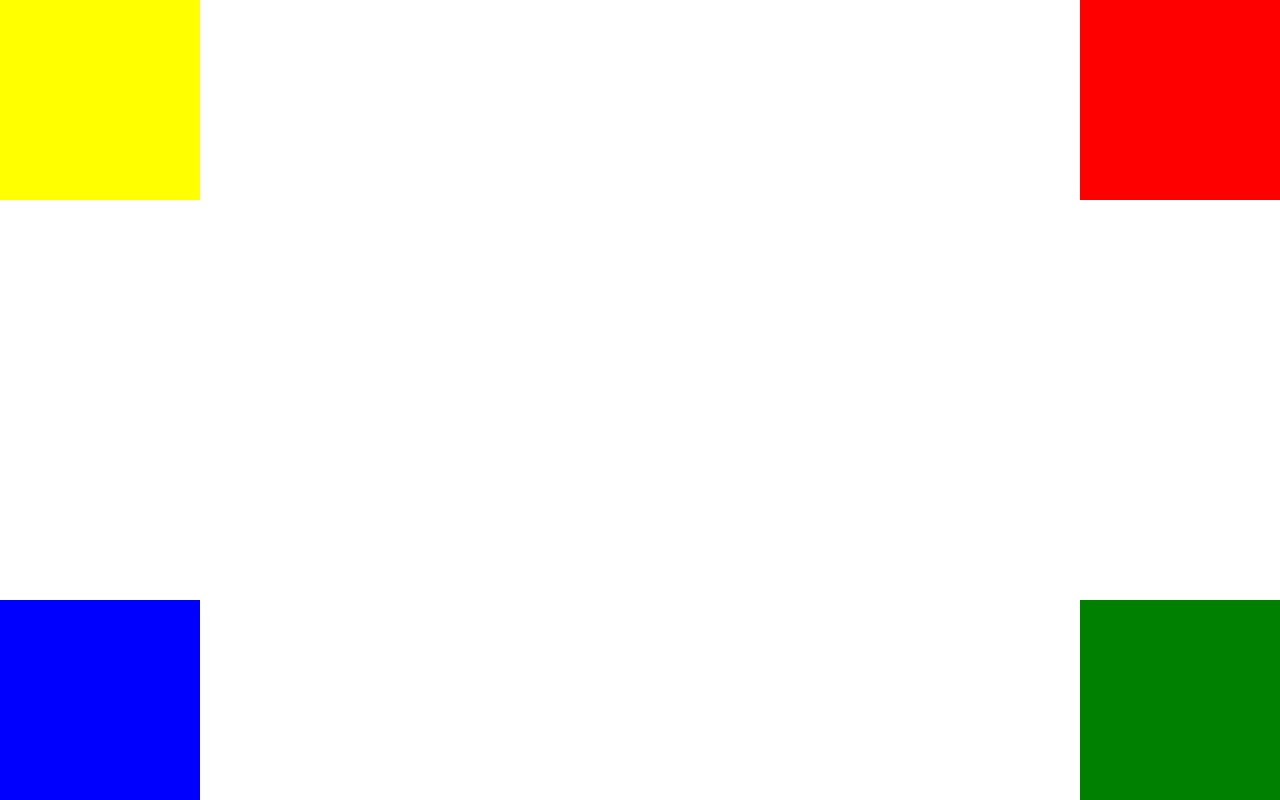
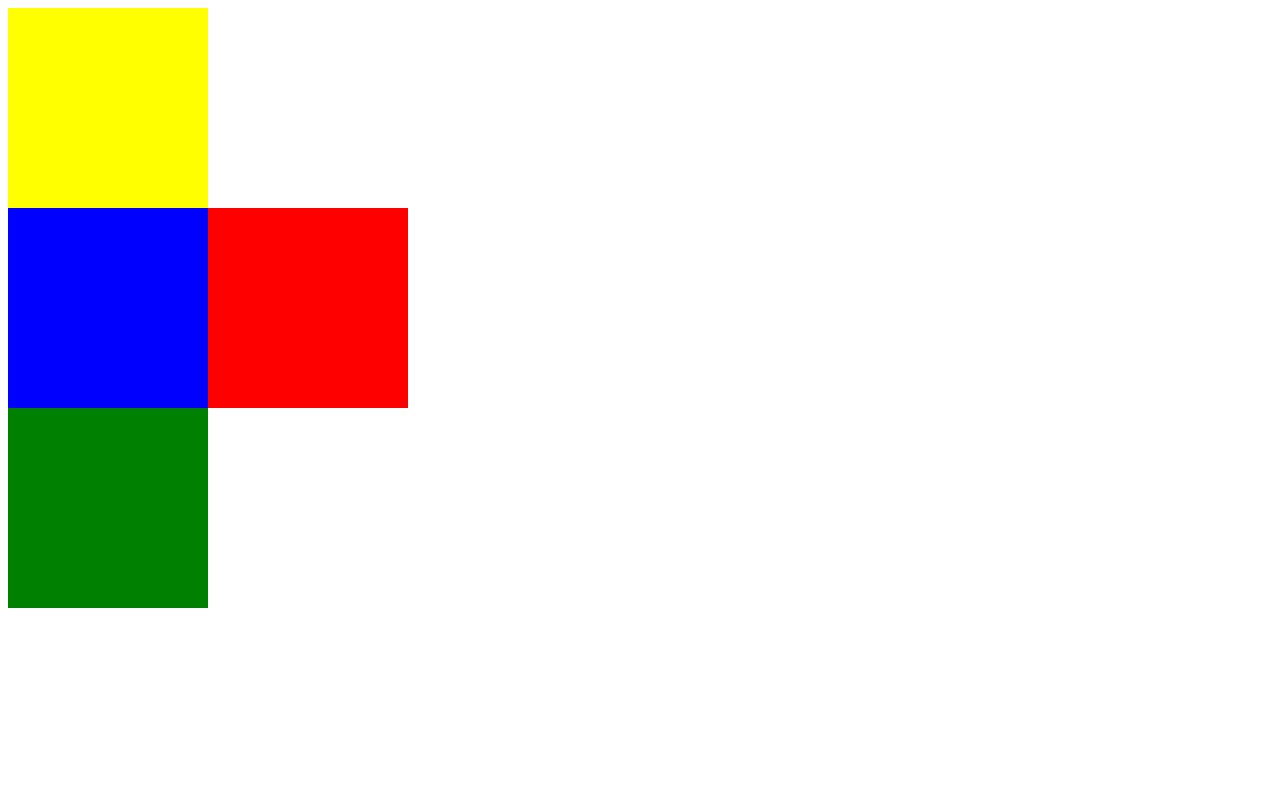
Before and after one commit to ReynaHG/Positioning, a plain HTML site: page index.html in a window 1280 px wide. Drawn offline with Linux system fonts and the light colour scheme.

Commit message:
Position absoluta y relativa

```diff
--- a/index.html
+++ b/index.html
@@ -9,9 +9,9 @@
 	<div class="amarillo">
     </div>
     <div class="azul">
+        <div class="rojo">
+	    </div>
     </div>
-	<div class="rojo">
-	</div>
 	<div class="verde">
 	</div>
 </body>
--- a/main.css
+++ b/main.css
@@ -6,28 +6,21 @@ div{
 
  .amarillo{
  	background: yellow;
- 	position: absolute;
- 	left: 0;
- 	top: 0;
+ 	position: relative;
  }
 
 .azul{
  	background: blue;
- 	position: absolute;
- 	left: 0;
- 	bottom: 0;
+ 	position: relative;
 }
 
 .rojo{
  	background: red;
- 	position: absolute;
- 	right: 0;
- 	top: 0;
+ 	position: relative;
+ 	left: 200px;
 }
 
 .verde{
  	background: green;
- 	position: absolute;
- 	right: 0;
- 	bottom: 0;
+ 	position: relative;
 }
```
